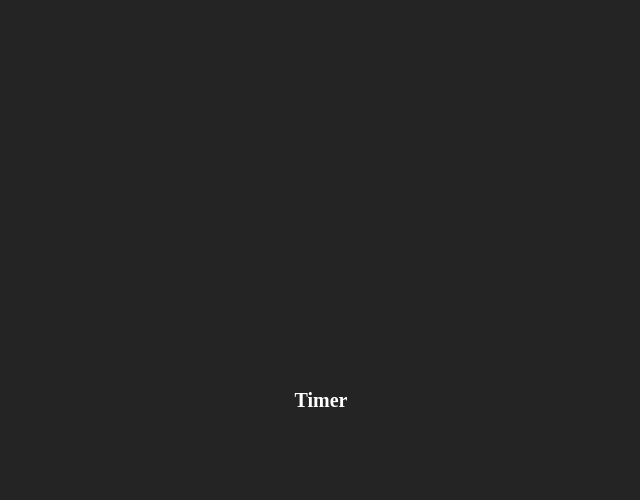
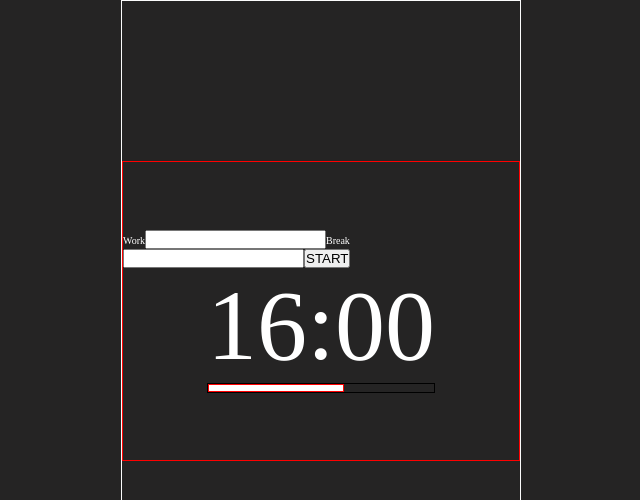
Before and after one commit to devbrunogomes/pomodoro-timer, a React (Create React App) app: page / in a window 1280 px wide. Shown: the top 500 px of the page, without its empty margins (319-959 px from the left). Built offline with nearby package versions, Linux system fonts and the light colour scheme.

Commit message:
basic structure was started

```diff
--- a/src/App.css
+++ b/src/App.css
@@ -9,10 +9,11 @@
 }
 
 body {
+  border: 1px solid rgb(252, 252, 252);
   background-color: rgb(37, 36, 36);
   color: white;
   height: 100vh;
-  display: flex;
-  align-items: center;
-  justify-content: center;
+  width: 40rem;
+  margin: 0 auto;
+  padding: 20vh 0;
 }
--- a/src/App.jsx
+++ b/src/App.jsx
@@ -1,10 +1,12 @@
 
 import './App.css';
+
 import { Timer } from './components/Timer/Timer';
 
 function App() {
   return (
     <>
+
       <Timer></Timer>
     </>
   )
--- a/src/components/Timer/Timer.jsx
+++ b/src/components/Timer/Timer.jsx
@@ -1,9 +1,32 @@
+import { useState } from "react";
+import "./timer.css";
+
 export const Timer = () => {
+  const [workInSeconds, setWorkInSeconds] = useState(0)
+  const [breakInSeconds, setBreakInSeconds] = useState(0)
+
   return (
-    <div>
-      <h1>
-        Timer
-      </h1>
-    </div>
-  )
-}
+    <main className="container">
+      <nav className="menu">
+        <form>
+          <label htmlFor="workTime">Work</label>
+          <input type="number" name="timeToWork" id="workTime" />
+          <label htmlFor="breakTime">Break</label>
+          <input type="number" name="timeToBreak" id="breakTime" />
+          <button>START</button>
+        </form>
+      </nav>
+      <section>
+        <div className="relogio">
+          <span>16</span>
+          <span>:</span>
+          <span>00</span>
+        </div>
+
+        <div className="total">
+          <div className="progress" style={{ width: `60%` }}></div>
+        </div>
+      </section>
+    </main>
+  );
+};
--- /dev/null
+++ b/src/components/Timer/timer.css
@@ -0,0 +1,31 @@
+.container {
+  border: 1px solid red;
+  display: flex;
+  align-items: center;
+  justify-content: center;
+  flex-direction: column;
+  width: 100%;
+  height: 30rem;
+
+}
+
+
+.relogio span {
+  font-size: 10rem;
+}
+
+/* teste */
+
+.total {
+  border: 1px solid rgb(0, 0, 0);
+  width: 100%;
+  height: 1rem;
+}
+
+.progress {
+  border: 1px solid red;
+  height: 100%;
+  transition: width 1s;
+
+  background-color: white;
+}
```
